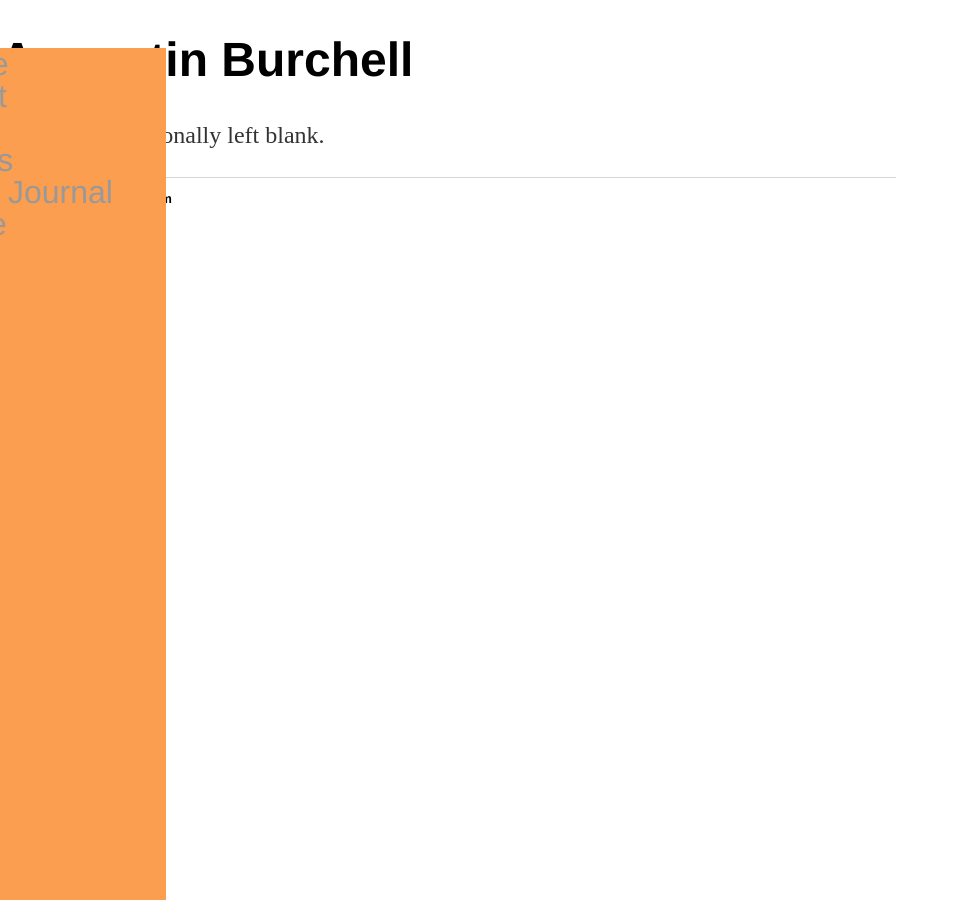
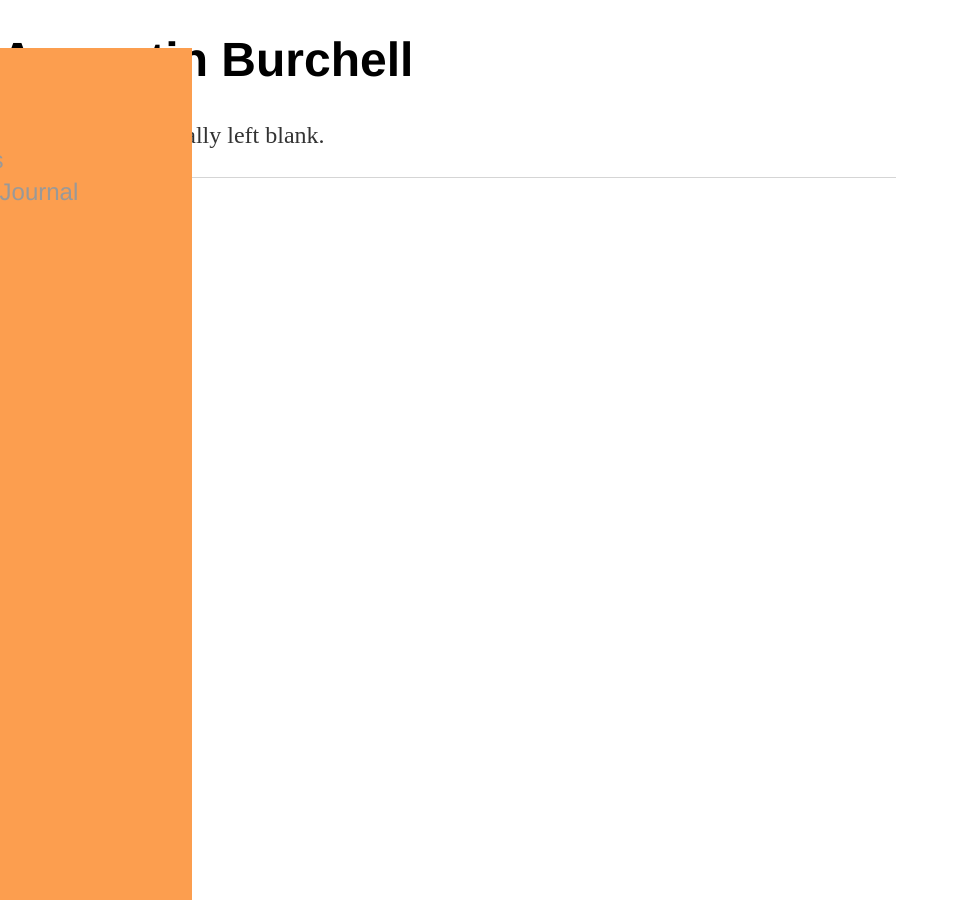
Before and after one commit to aburchell/aburchell.github.io, a Jekyll site: the page built from index.html, in a window 1280 px wide. Shown: the whole page, without its empty margins (0-959 px from the left). Built offline with Jekyll 4.4.1, drawn with Linux system fonts in a browser that asks for light colours.

Commit message:
Update main.css

```diff
--- a/css/main.css
+++ b/css/main.css
@@ -13,7 +13,7 @@ nav ul {
     display:block;
     list-style-type: none;
     line-height: 2em;
-    margin-left: -7%;
+    margin-left: -5%;
     padding: 0;
     width: 20%;
     background-color: #FC9E4F;
@@ -23,9 +23,9 @@ nav ul {
 }
 nav ul li {
     display: block;
-    font-size: 2em;
+    font-size: 1.5em;
     font-family: 'Helvetica';
-    margin-left: 5%;
+    /*margin-left: 8%;*/
 }
 footer ul li {
     display: block;
```
